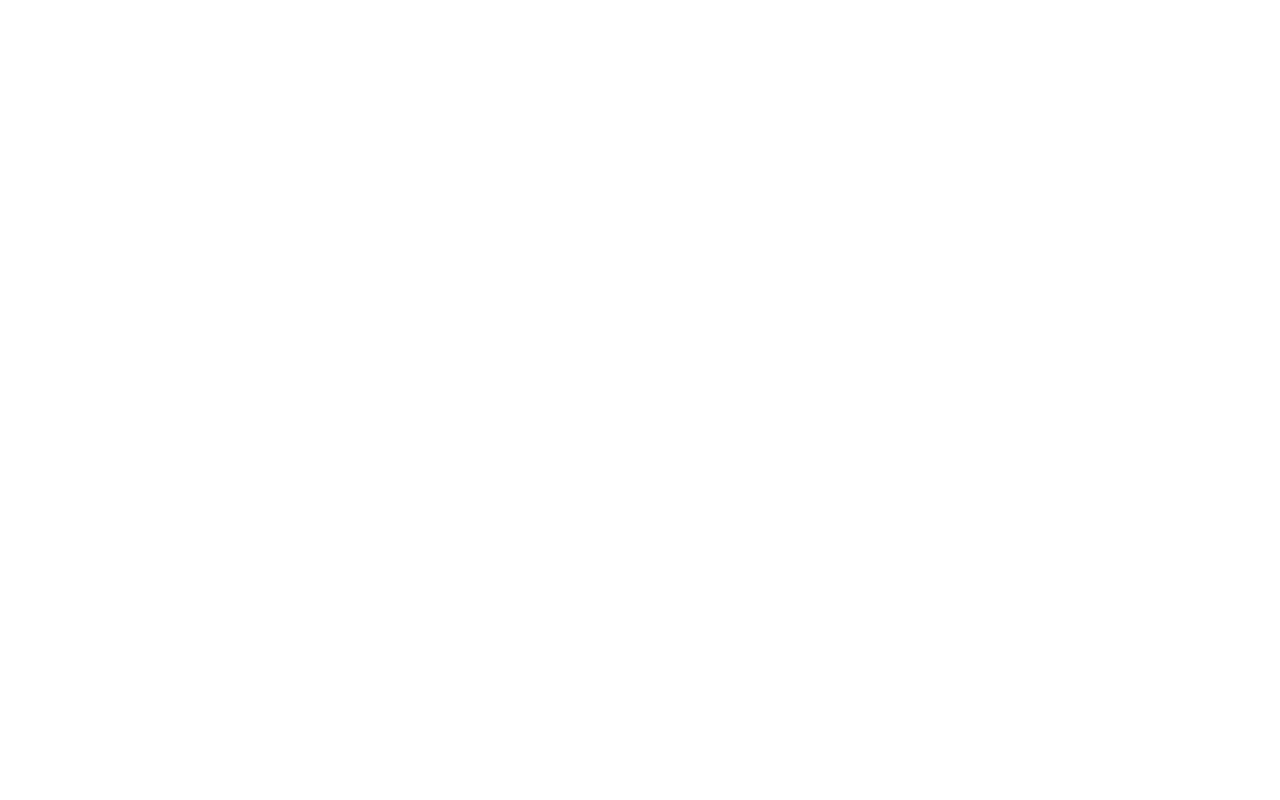
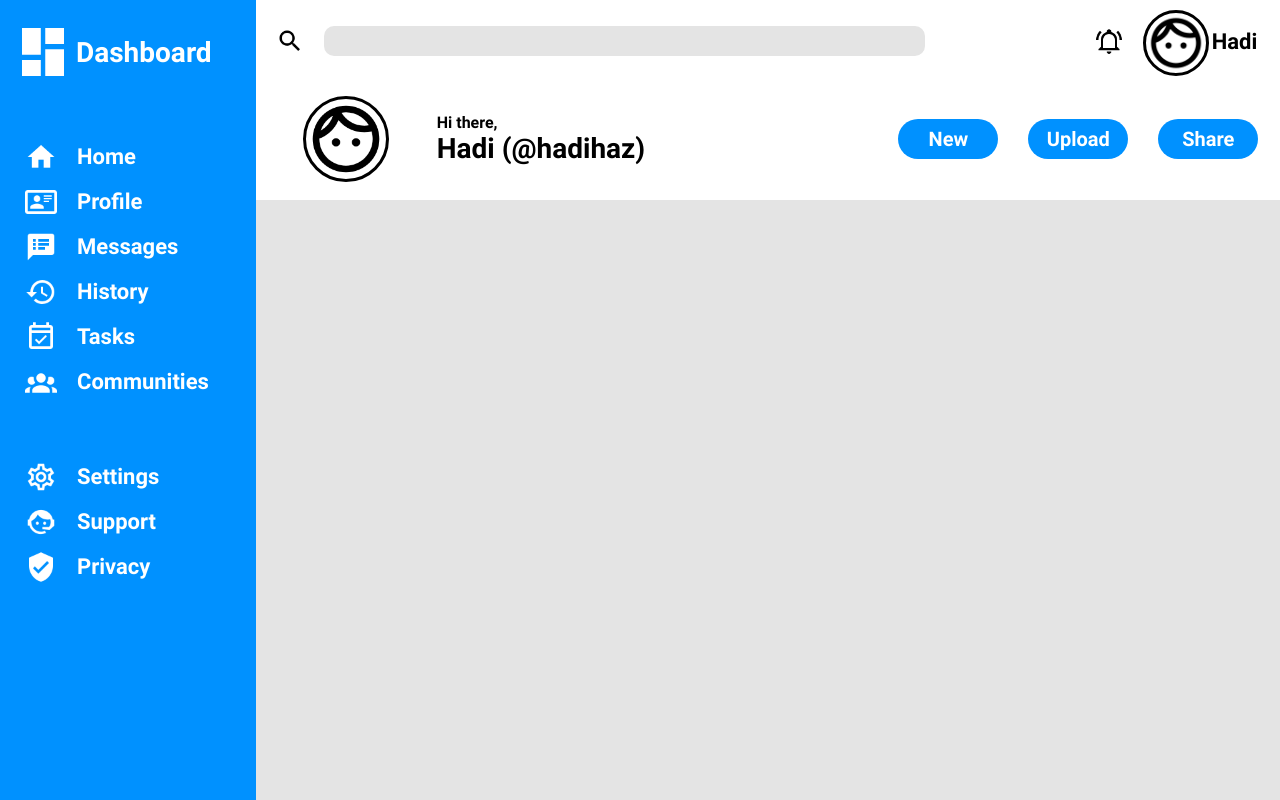
Before and after one commit to hadihaz/admin-dashboard, a plain HTML site: page index.html in a window 1280 px wide. Drawn offline with Linux system fonts and the light colour scheme.

Commit message:
add sidebar and header

```diff
--- a/index.html
+++ b/index.html
@@ -1,11 +1,92 @@
 <html lang="en">
+
 <head>
     <meta charset="UTF-8">
     <meta name="viewport" content="width=device-width, initial-scale=1.0">
     <title>Admin Dashboard</title>
     <link rel="stylesheet" href="style.css">
 </head>
+
 <body>
+    <div class="sidebar">
+        <div class="sidebar_header">
+            <img src="icons/dashboard.png" alt="">
+            <p>Dashboard</p>
+        </div>
+        <div class="sidebar_main">
+            <ul>
+                <li>
+                    <img src="icons/home.png" alt="">
+                    <p>Home</p>
+                </li>
+                <li>
+                    <img src="icons/card-account-details-outline-custom.png" alt="">
+                    <p>Profile</p>
+                </li>
+                <li>
+                    <img src="icons/message-bulleted-custom.png" alt="">
+                    <p>Messages</p>
+                </li>
+                <li>
+                    <img src="icons/history-custom.png" alt="">
+                    <p>History</p>
+                </li>
+                <li>
+                    <img src="icons/calendar-check-outline-custom.png" alt="">
+                    <p>Tasks</p>
+                </li>
+                <li>
+                    <img src="icons/account-group-custom.png" alt="">
+                    <p>Communities</p>
+                </li>
+            </ul>
+        </div>
+        <div class="sidebar_foter">
+            <ul>
+                <li>
+                    <img src="icons/cog-outline-custom.png" alt="">
+                    <p>Settings</p>
+                </li>
+                <li>
+                    <img src="icons/face-agent-custom.png" alt="">
+                    <p>Support</p>
+                </li>
+                <li>
+                    <img src="icons/shield-check-custom.png" alt="">
+                    <p>Privacy</p>
+                </li>
+            </ul>
+        </div>
+
+    </div>
+    <div class="header">
+        <div class="header_head">
+            <div class="search_icon"><img src="icons/magnify-custom .png" alt=""></div>
+            <div class="search_box"><input type="text" name="" id=""></div>
+            <div class="alarm_icon"><img src="icons/bell-ring-outline-custom.png" alt=""></div>
+            <div class="profile_picture"><img src="icons/face-man-outline-custom.png" alt=""></div>
+            <div class="profile_name">Hadi</div>
+        </div>
+        <div class="header_main">
+            <div class="profile_img"><img src="icons/face-man-outline-custom.png" alt=""></div>
+            <div class="profile_info">
+                <p class="p1">Hi there,</p>
+                <p class="p2">Hadi (@hadihaz)</p>
+            </div>
+            <div class="options">
+                <ul>
+                    <li>New</li>
+                    <li>Upload</li>
+                    <li>Share</li>
+                </ul>
+            </div>
+        </div>
+    </div>
+    <div class="main">
+
+    </div>
+
 
 </body>
+
 </html>
--- a/style.css
+++ b/style.css
@@ -0,0 +1,217 @@
+@font-face {
+    font-family: Roboto-Bold;
+    src: url(fonts/Roboto-Bold.ttf);
+}
+
+body {
+    font-family: Roboto-Bold;
+    display: grid;
+    grid-template-columns: 1fr 4fr;
+    grid-template-rows: 1fr 3fr;
+    margin: 0;
+    padding: 0;
+}
+
+.sidebar {
+    background-color: rgb(0, 145, 255);
+    grid-column: 1 / 2;
+    grid-row: 1 / 3;
+    color: white;
+}
+
+.sidebar_header {
+    font-size: 28px;
+    display: flex;
+    justify-content: start;
+    align-items: center;
+    text-align: center;
+    padding-top: 20px;
+    padding-left: 15px;
+}
+
+.sidebar_header img {
+    width: 56px;
+    height: 64px;
+}
+
+.sidebar_header p {
+    margin: 0 5px;
+}
+
+.sidebar_main,
+.sidebar_foter {
+    margin-top: 50px;
+}
+
+.sidebar_main ul,
+.sidebar_foter ul {
+    margin: 0;
+    padding: 0;
+}
+
+.sidebar_main li,
+.sidebar_foter li {
+    list-style: none;
+    font-size: 22px;
+    display: flex;
+    justify-content: start;
+    align-items: center;
+    text-align: center;
+    margin-left: 25px;
+    gap: 5px;
+}
+
+.sidebar_main li img,
+.sidebar_foter li img {
+    width: 32px;
+    height: 32px;
+}
+
+.sidebar_main li p,
+.sidebar_foter p {
+    margin: 10px 15px;
+}
+
+.header {
+    background-color: rgb(255, 255, 255);
+    grid-row: 1 / 2;
+    display: grid;
+    grid-template-rows: repeat(9, 1fr);
+    /* grid-template-columns: 1fr; */
+}
+
+.header_head {
+    grid-row: 1 / 5;
+    display: grid;
+    grid-template-rows: 82px;
+    grid-template-columns: 1fr 11fr 1fr 1fr 1fr;
+}
+
+.search_icon,
+.search_box,
+.alarm_icon,
+.profile_picture,
+.profile_name {
+    display: flex;
+    justify-content: center;
+    align-items: center;
+}
+
+.search_icon {
+    grid-column: 1 / 2;
+}
+
+.search_box {
+    grid-column: 2 / 3;
+    justify-content: start;
+}
+
+.search_box input {
+    width: 80%;
+    height: 30px;
+    border-radius: 10px;
+    border: none;
+    box-shadow: 3px rgba(255, 255, 255, 0.3);
+    background-color: #e4e4e4;
+}
+
+.alarm_icon {
+    grid-column: 3 / 4;
+}
+
+.profile_picture {
+    grid-column: 4 / 5;
+    border: solid 3px rgb(0, 0, 0);
+    /* background-color: rgb(255, 245, 62); */
+    border-radius: 100px;
+    width: 60px;
+    height: 60px;
+    margin-top: 10px;
+}
+
+.profile_name {
+    grid-column: 5 / 6;
+    font-size: 22px;
+    justify-content: start;
+}
+
+.header_head img {
+    width: 28px;
+    height: 28px;
+}
+
+.profile_picture img {
+    width: 60px;
+    height: 60px;
+}
+
+.header_main {
+    grid-row: 5 / 10;
+    display: grid;
+    grid-template-rows: 100px;
+    grid-template-columns: 3fr 7fr 7fr;
+}
+
+.profile_img,
+.profile_info,
+.options {
+    display: flex;
+    justify-content: center;
+    align-items: center;
+}
+
+.profile_img {
+    grid-column: 1 / 2;
+}
+
+.profile_img img {
+    width: 80px;
+    height: 80px;
+    /* background-color: yellow; */
+    border: solid 3px rgb(0, 0, 0);
+    border-radius: 100px;
+}
+
+.profile_info {
+    grid-column: 2 / 3;
+    flex-direction: column;
+    align-items: start;
+}
+
+.profile_info .p1 {
+    font-size: 16px;
+    margin: 0;
+}
+
+.profile_info .p2 {
+    font-size: 28px;
+    margin: 0;
+}
+
+.options {
+    grid-column: 3 / 4;
+    justify-content: start;
+}
+
+.options ul {
+    /* margin: 0;
+    padding: 0; */
+    display: flex;
+    justify-content: start;
+    gap: 30px;
+}
+
+.options li {
+    list-style: none;
+    font-size: 20px;
+    text-align: center;
+    background-color: rgb(0, 145, 255);
+    color: white;
+    border-radius: 30px;
+    padding: 8px 0px;
+    width: 100px;
+}
+
+.main {
+    background-color: #e4e4e4;
+}
```
